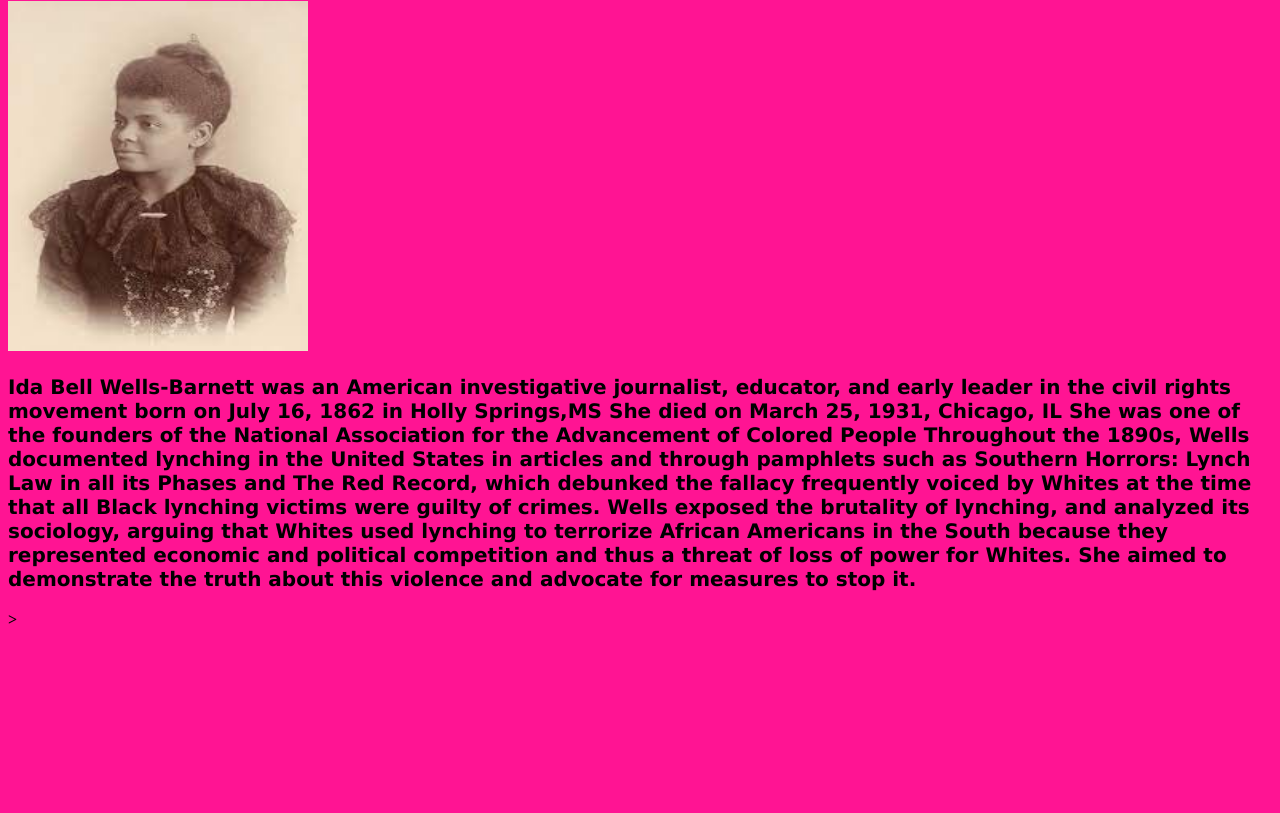
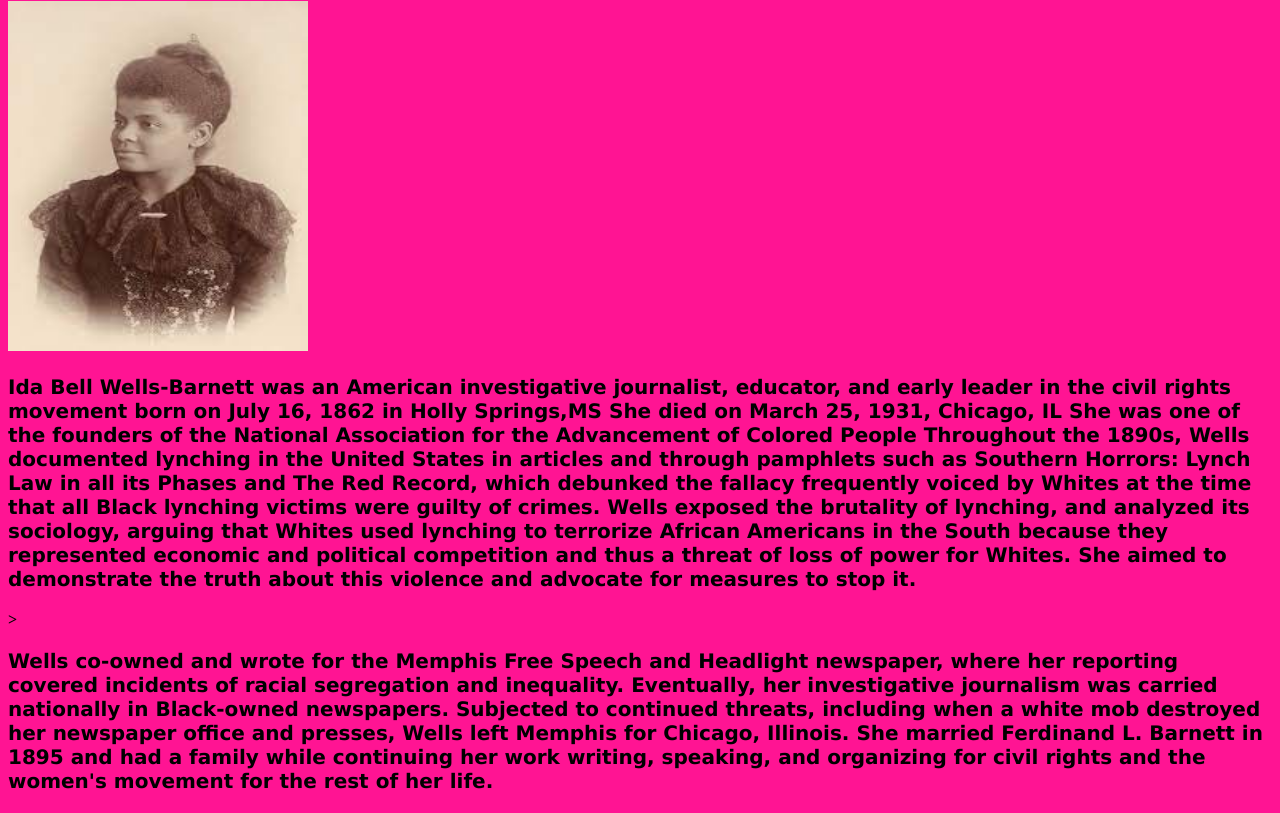
Before and after one commit to mnava1/Semesterproject.github.io, a plain HTML site: page index.html in a window 1280 px wide. Shown: the part 79-892 px from the top of the page. Before the commit the page ends 800 px from the top, so only its background shows below. Drawn offline with Linux system fonts and the light colour scheme.

Commit message:
Update index.html

```diff
--- a/index.html
+++ b/index.html
@@ -29,5 +29,6 @@ p {
   <img src="ida.jpg" style="width:300px;height:350px;">
 
  <p><b>Ida Bell Wells-Barnett was an American investigative journalist, educator, and early leader in the civil rights movement born on July 16, 1862 in Holly Springs,MS She died on March 25, 1931, Chicago, IL She was one of the founders of the National Association for the Advancement of Colored People Throughout the 1890s, Wells documented lynching in the United States in articles and through pamphlets such as Southern Horrors: Lynch Law in all its Phases and The Red Record, which debunked the fallacy frequently voiced by Whites at the time that all Black lynching victims were guilty of crimes. Wells exposed the brutality of lynching, and analyzed its sociology, arguing that Whites used lynching to terrorize African Americans in the South because they represented economic and political competition and thus a threat of loss of power for Whites. She aimed to demonstrate the truth about this violence and advocate for measures to stop it. </p>></b>
+<p><b>Wells co-owned and wrote for the Memphis Free Speech and Headlight newspaper, where her reporting covered incidents of racial segregation and inequality. Eventually, her investigative journalism was carried nationally in Black-owned newspapers. Subjected to continued threats, including when a white mob destroyed her newspaper office and presses, Wells left Memphis for Chicago, Illinois. She married Ferdinand L. Barnett in 1895 and had a family while continuing her work writing, speaking, and organizing for civil rights and the women's movement for the rest of her life.</p></b>
 </body>
 </html>
```
